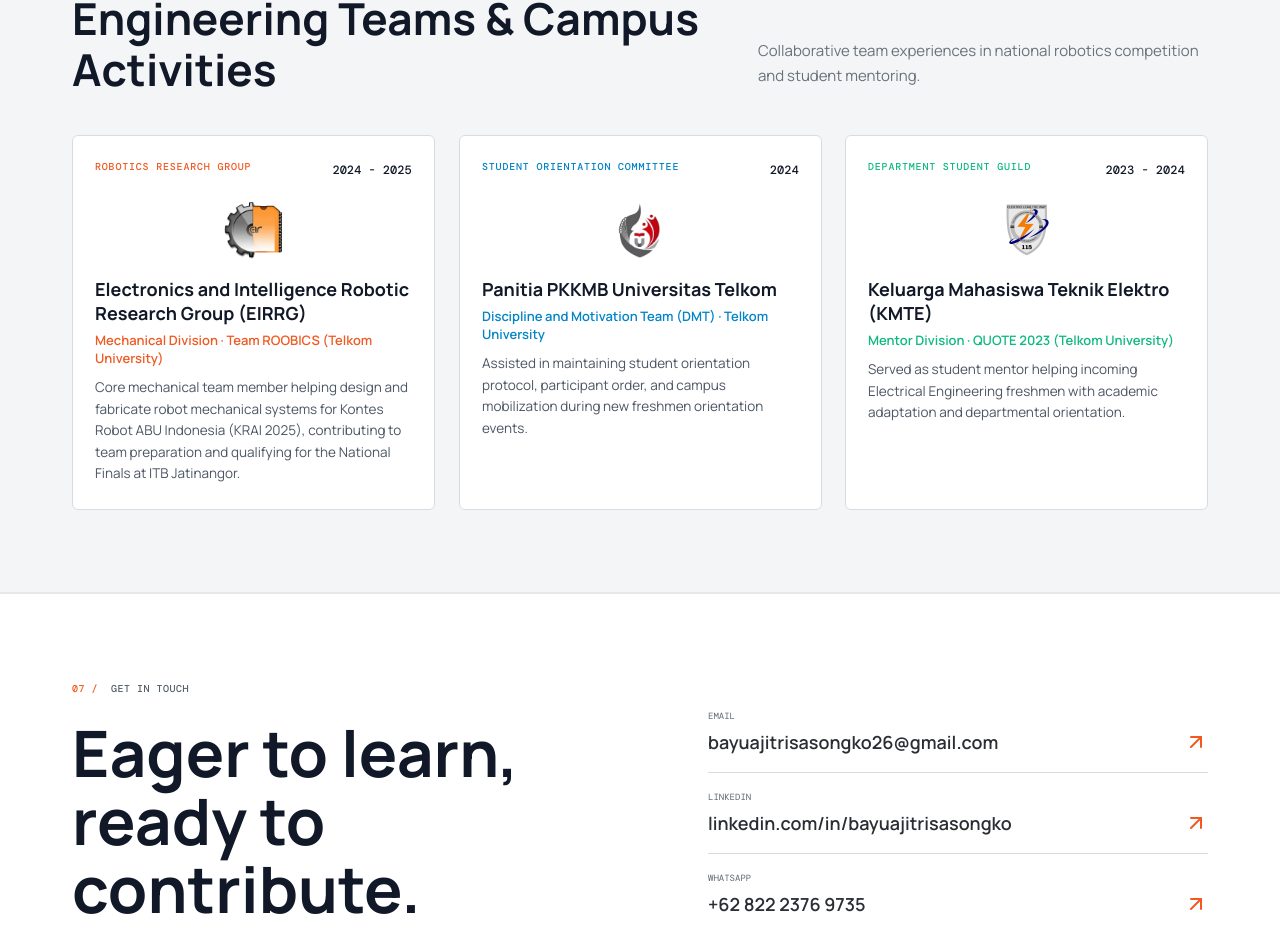
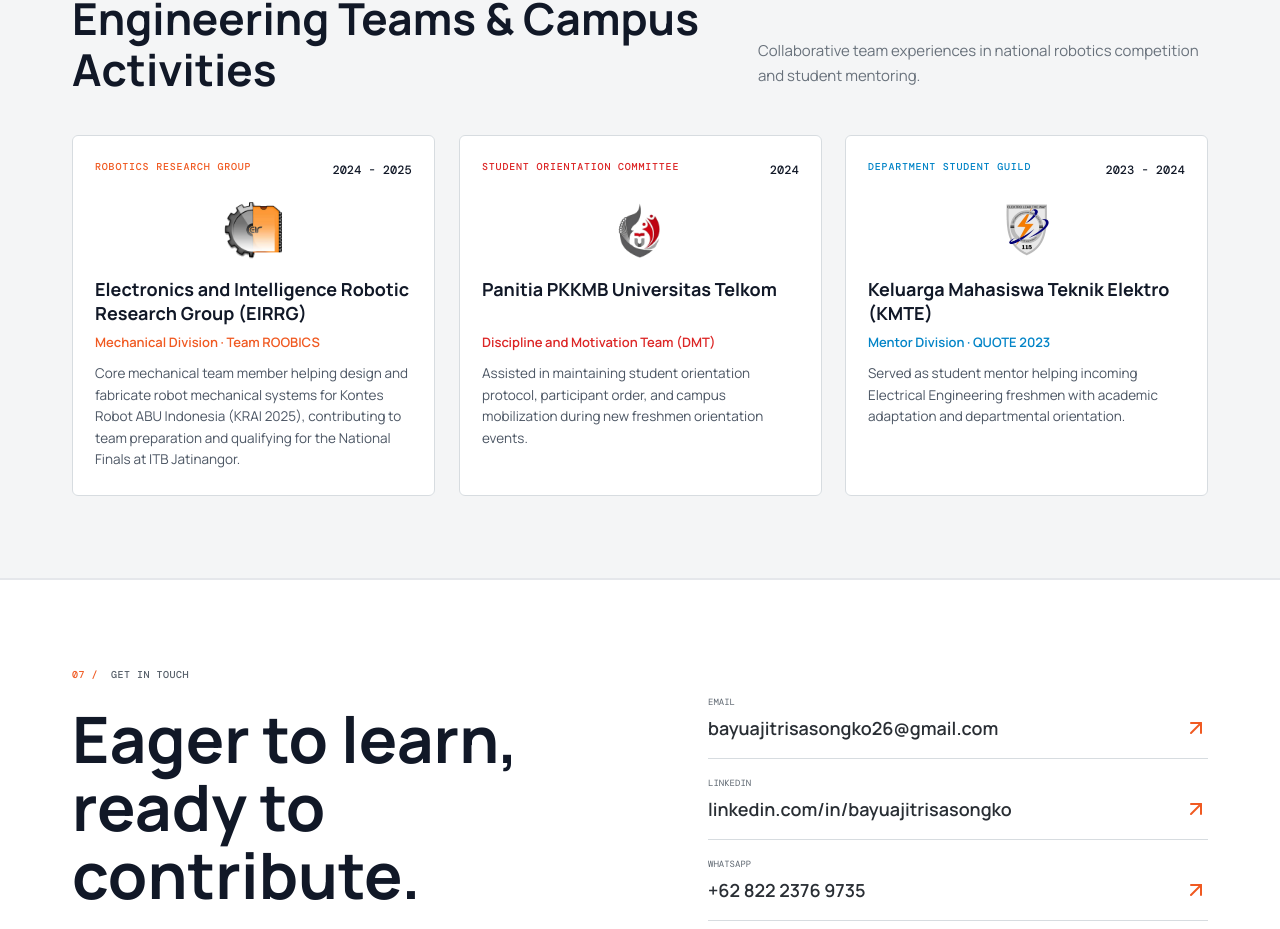
Before and after one commit to bayuajitrsasongkoengineer-hue/portfolio-web, a React (Vite) app: page / in a window 1280 px wide. Shown: the part 5211-6140 px from the top of the page. Built offline with nearby package versions, Linux system fonts and the light colour scheme.

Commit message:
style(orgs): set card2 red and card3 blue, remove Telkom University from roles, and align role line

```diff
--- a/src/figma.css
+++ b/src/figma.css
@@ -611,6 +611,27 @@
 .fh-stack-card:hover .fh-org-logo {
   transform: scale(1.08);
 }
+.fh-org-title {
+  margin: 0 0 6px;
+  font-size: 18px;
+  font-weight: 700;
+  color: #111827;
+  line-height: 1.35;
+  min-height: 50px;
+}
+.fh-org-role {
+  font-size: 13px;
+  font-weight: 600;
+  margin-bottom: 10px;
+  line-height: 1.4;
+  min-height: 20px;
+}
+.fh-org-desc {
+  margin: 0;
+  font-size: 13.5px;
+  color: #4B5563;
+  line-height: 1.6;
+}
 
 /* CONTACT (07) */
 .fh-contact { min-height: 505px; background: #fff; border-top: 1px solid #E5E7EB; }
@@ -834,6 +855,8 @@
   .fh-skill-grid { grid-template-columns: repeat(2, 1fr); gap: 24px; }
   .fh-stack-grid { grid-template-columns: 1fr; gap: 20px; }
   .fh-edu-grid { grid-template-columns: 1fr; gap: 24px; }
+  .fh-org-grid { grid-template-columns: 1fr; gap: 24px; }
+  .fh-org-title, .fh-org-role { min-height: auto; }
   .fh-contact-grid { grid-template-columns: 1fr 380px; gap: 35px; }
   .fh-contact-list > a > strong { font-size: 14px; }
 }
@@ -888,6 +911,7 @@
   .fh-skill-grid { grid-template-columns: 1fr; gap: 20px; margin-top: 24px; }
   .fh-cert-grid { grid-template-columns: 1fr; gap: 20px; margin-top: 24px; }
   .fh-org-grid { grid-template-columns: 1fr; gap: 20px; margin-top: 24px; }
+  .fh-org-title, .fh-org-role { min-height: auto; }
   .fh-edu-grid { grid-template-columns: 1fr; gap: 20px; margin-top: 24px; }
   .fh-edu-card { padding: 20px; }
   .fh-edu-card h3 { font-size: 20px; }
--- a/src/main.jsx
+++ b/src/main.jsx
@@ -1237,11 +1237,11 @@ function FigmaHome() {
                 <div className="fh-org-logo-wrapper">
                   <img src="/images/logo-eirrg.png" alt="EIRRG Logo" className="fh-org-logo" />
                 </div>
-                <h3 style={{ margin: '0 0 6px', fontSize: '18px', fontWeight: 700, color: '#111827' }}>{t.orgsSection.org1.name}</h3>
-                <div style={{ fontSize: '13px', fontWeight: 600, color: '#F05A22', marginBottom: '10px' }}>
+                <h3 className="fh-org-title">{t.orgsSection.org1.name}</h3>
+                <div className="fh-org-role" style={{ color: '#F05A22' }}>
                   {t.orgsSection.org1.role}
                 </div>
-                <p style={{ margin: 0, fontSize: '13.5px', color: '#4B5563', lineHeight: 1.6 }}>
+                <p className="fh-org-desc">
                   {t.orgsSection.org1.desc}
                 </p>
               </article>
@@ -1249,17 +1249,17 @@ function FigmaHome() {
               {/* ORG 2: PKKMB DMT */}
               <article className="fh-stack-card" {...tilt(4)} style={{ padding: '24px 22px', borderRadius: '6px' }}>
                 <div style={{ display: 'flex', justifyContent: 'space-between', alignItems: 'center', marginBottom: '8px' }}>
-                  <span className="fh-stack-label" style={{ color: '#0284C7' }}>{t.orgsSection.org2.label}</span>
+                  <span className="fh-stack-label" style={{ color: '#DC2626' }}>{t.orgsSection.org2.label}</span>
                   <span className="fh-role-date">{t.orgsSection.org2.date}</span>
                 </div>
                 <div className="fh-org-logo-wrapper">
                   <img src="/images/logo-pkkmb.png" alt="PKKMB Telkom University Logo" className="fh-org-logo" />
                 </div>
-                <h3 style={{ margin: '0 0 6px', fontSize: '18px', fontWeight: 700, color: '#111827' }}>{t.orgsSection.org2.name}</h3>
-                <div style={{ fontSize: '13px', fontWeight: 600, color: '#0284C7', marginBottom: '10px' }}>
+                <h3 className="fh-org-title">{t.orgsSection.org2.name}</h3>
+                <div className="fh-org-role" style={{ color: '#DC2626' }}>
                   {t.orgsSection.org2.role}
                 </div>
-                <p style={{ margin: 0, fontSize: '13.5px', color: '#4B5563', lineHeight: 1.6 }}>
+                <p className="fh-org-desc">
                   {t.orgsSection.org2.desc}
                 </p>
               </article>
@@ -1267,17 +1267,17 @@ function FigmaHome() {
               {/* ORG 3: KMTE MENTOR */}
               <article className="fh-stack-card" {...tilt(4)} style={{ padding: '24px 22px', borderRadius: '6px' }}>
                 <div style={{ display: 'flex', justifyContent: 'space-between', alignItems: 'center', marginBottom: '8px' }}>
-                  <span className="fh-stack-label" style={{ color: '#10B981' }}>{t.orgsSection.org3.label}</span>
+                  <span className="fh-stack-label" style={{ color: '#0284C7' }}>{t.orgsSection.org3.label}</span>
                   <span className="fh-role-date">{t.orgsSection.org3.date}</span>
                 </div>
                 <div className="fh-org-logo-wrapper">
                   <img src="/images/logo-kmte.png" alt="KMTE Telkom University Logo" className="fh-org-logo" />
                 </div>
-                <h3 style={{ margin: '0 0 6px', fontSize: '18px', fontWeight: 700, color: '#111827' }}>{t.orgsSection.org3.name}</h3>
-                <div style={{ fontSize: '13px', fontWeight: 600, color: '#10B981', marginBottom: '10px' }}>
+                <h3 className="fh-org-title">{t.orgsSection.org3.name}</h3>
+                <div className="fh-org-role" style={{ color: '#0284C7' }}>
                   {t.orgsSection.org3.role}
                 </div>
-                <p style={{ margin: 0, fontSize: '13.5px', color: '#4B5563', lineHeight: 1.6 }}>
+                <p className="fh-org-desc">
                   {t.orgsSection.org3.desc}
                 </p>
               </article>
--- a/src/translations.js
+++ b/src/translations.js
@@ -173,21 +173,21 @@ export const translations = {
         label: 'ROBOTICS RESEARCH GROUP',
         name: 'Electronics and Intelligence Robotic Research Group (EIRRG)',
         date: '2024 - 2025',
-        role: 'Mechanical Division · Team ROOBICS (Telkom University)',
+        role: 'Mechanical Division · Team ROOBICS',
         desc: 'Core mechanical team member helping design and fabricate robot mechanical systems for Kontes Robot ABU Indonesia (KRAI 2025), contributing to team preparation and qualifying for the National Finals at ITB Jatinangor.',
       },
       org2: {
         label: 'STUDENT ORIENTATION COMMITTEE',
         name: 'Panitia PKKMB Universitas Telkom',
         date: '2024',
-        role: 'Discipline and Motivation Team (DMT) · Telkom University',
+        role: 'Discipline and Motivation Team (DMT)',
         desc: 'Assisted in maintaining student orientation protocol, participant order, and campus mobilization during new freshmen orientation events.',
       },
       org3: {
         label: 'DEPARTMENT STUDENT GUILD',
         name: 'Keluarga Mahasiswa Teknik Elektro (KMTE)',
         date: '2023 - 2024',
-        role: 'Mentor Division · QUOTE 2023 (Telkom University)',
+        role: 'Mentor Division · QUOTE 2023',
         desc: 'Served as student mentor helping incoming Electrical Engineering freshmen with academic adaptation and departmental orientation.',
       },
     },
@@ -465,21 +465,21 @@ export const translations = {
         label: 'ROBOTICS RESEARCH GROUP',
         name: 'Electronics and Intelligence Robotic Research Group (EIRRG)',
         date: '2024 - 2025',
-        role: 'Divisi Mekanikal · Tim ROOBICS (Universitas Telkom)',
+        role: 'Divisi Mekanikal · Tim ROOBICS',
         desc: 'Anggota tim mekanik ROOBICS yang membantu merancang dan merakit sistem mekanik robot untuk Kontes Robot ABU Indonesia (KRAI 2025), berkontribusi hingga tahap nasional di ITB Jatinangor.',
       },
       org2: {
         label: 'KEPANITIAAN KAMPUS',
         name: 'Panitia PKKMB Universitas Telkom',
         date: '2024',
-        role: 'Discipline and Motivation Team (DMT) · Universitas Telkom',
+        role: 'Discipline and Motivation Team (DMT)',
         desc: 'Membantu penegakan tata tertib orientasi, keamanan, dan pengaturan barisan peserta mahasiswa baru selama kegiatan pengenalan kampus.',
       },
       org3: {
         label: 'HIMPUNAN MAHASISWA',
         name: 'Keluarga Mahasiswa Teknik Elektro (KMTE)',
         date: '2023 - 2024',
-        role: 'Divisi Mentor · QUOTE 2023 (Universitas Telkom)',
+        role: 'Divisi Mentor · QUOTE 2023',
         desc: 'Menjadi mentor pendamping bagi mahasiswa baru Teknik Elektro dalam mengenalkan lingkungan perkuliahan dan adaptasi akademik.',
       },
     },
```
